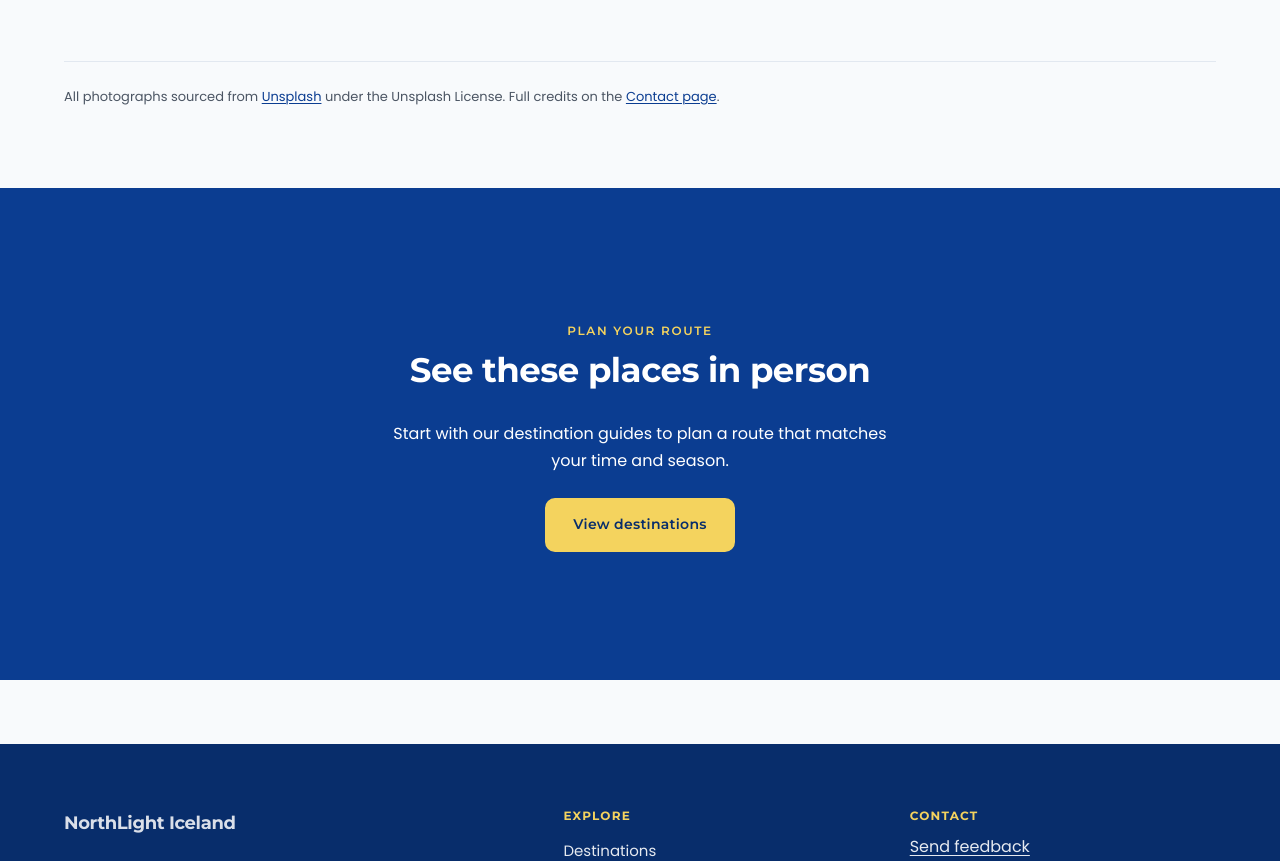
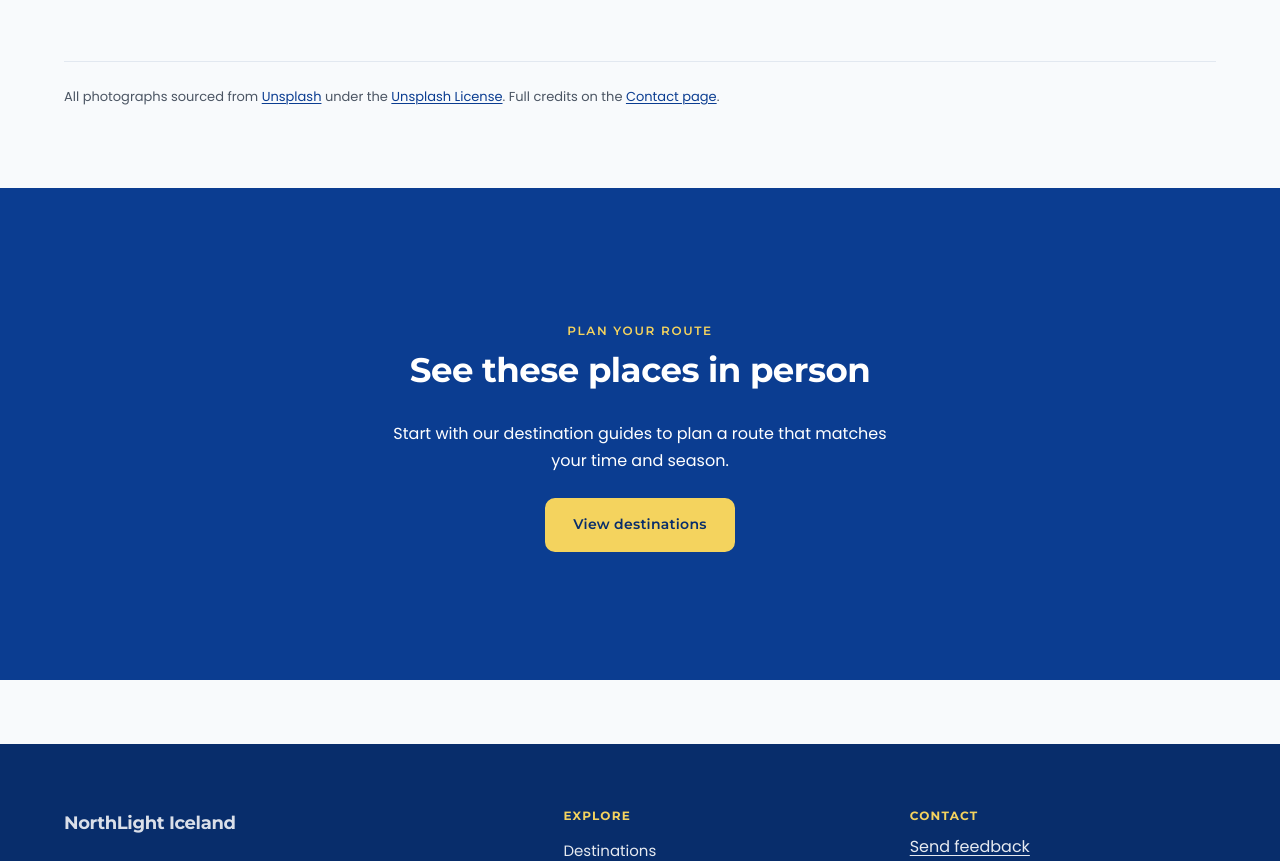
Before and after one commit to HarshYadav1711/northlight-iceland, a plain HTML site: page gallery.html in a window 1280 px wide. Shown: the part 2152-3013 px from the top of the page. Drawn offline with Linux system fonts and the light colour scheme.

Commit message:
Audit site quality and address production readiness issues

```diff
--- a/gallery.html
+++ b/gallery.html
@@ -199,7 +199,7 @@
         </div>
 
         <p class="attribution">
-          All photographs sourced from <a href="https://unsplash.com/" rel="noopener noreferrer">Unsplash</a> under the Unsplash License.
+          All photographs sourced from <a href="https://unsplash.com/" rel="noopener noreferrer">Unsplash</a> under the <a href="https://unsplash.com/license" rel="noopener noreferrer">Unsplash License</a>.
           Full credits on the <a href="contact.html#attributions">Contact page</a>.
         </p>
       </div>
```
Also changed, not shown: 1 other file.
